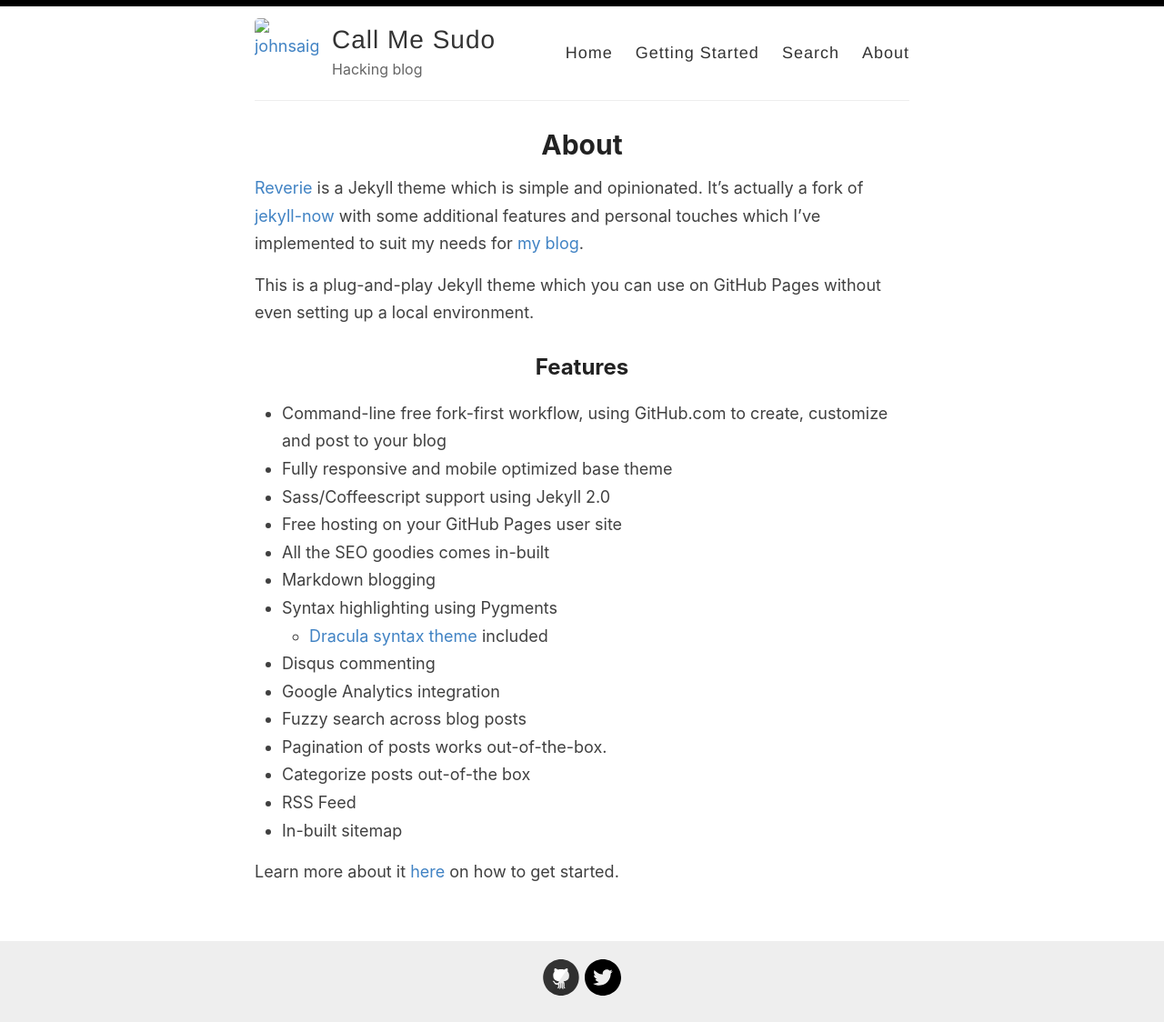
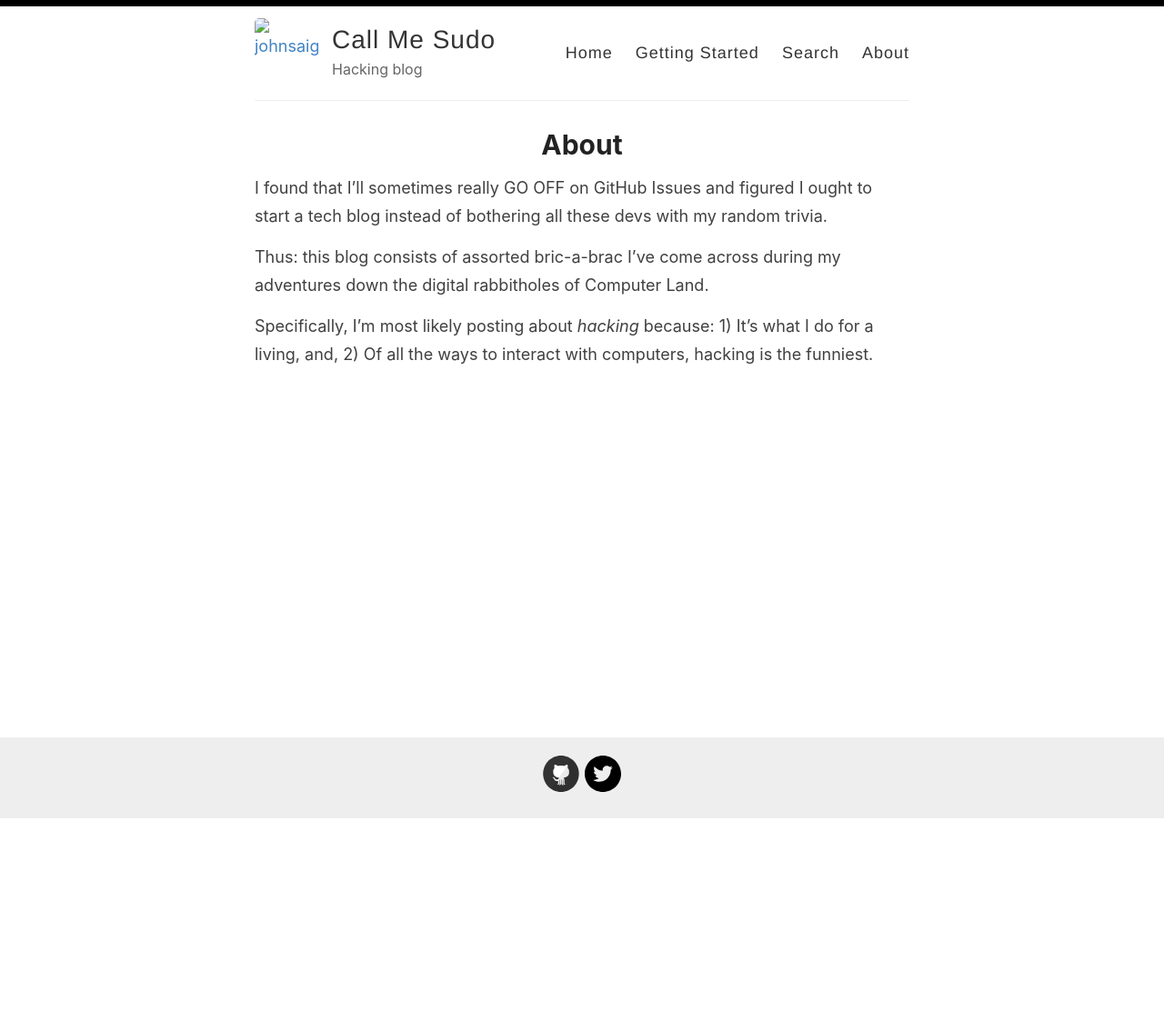
Before and after one commit to johnsaigle/johnsaigle.github.io, a Jekyll site: the page built from _pages/about.md, in a window 1280 px wide. Shown: the whole page at 91% size. Built offline with Jekyll 4.4.1, drawn with Linux system fonts in a browser that asks for light colours; after the commit the page ends 901 px from its top, so only the background shows below that.

Commit message:
Clear "Getting Started" and change About

```diff
--- a/_pages/about.md
+++ b/_pages/about.md
@@ -4,26 +4,10 @@ title: About
 permalink: /about/
 ---
 
-[Reverie](https://github.com/amitmerchant1990/reverie) is a Jekyll theme which is simple and opinionated. It's actually a fork of [jekyll-now](https://github.com/barryclark/jekyll-now) with some additional features and personal touches which I've implemented to suit my needs for [my blog](https://www.amitmerchant.com).
+I found that I'll sometimes really GO OFF on GitHub Issues and figured I ought to start a tech blog instead of bothering all these devs with my random trivia.
 
-This is a plug-and-play Jekyll theme which you can use on GitHub Pages without even setting up a local environment.
+Thus: this blog consists of assorted bric-a-brac I've come across during my adventures down the digital rabbitholes of Computer Land.
 
-## Features
-
-- Command-line free fork-first workflow, using GitHub.com to create, customize and post to your blog
-- Fully responsive and mobile optimized base theme
-- Sass/Coffeescript support using Jekyll 2.0
-- Free hosting on your GitHub Pages user site
-- All the SEO goodies comes in-built
-- Markdown blogging
-- Syntax highlighting using Pygments
-    - [Dracula syntax theme](https://draculatheme.com/) included
-- Disqus commenting
-- Google Analytics integration
-- Fuzzy search across blog posts
-- Pagination of posts works out-of-the-box.
-- Categorize posts out-of-the box
-- RSS Feed
-- In-built sitemap
-
-Learn more about it [here](https://github.com/amitmerchant1990/reverie) on how to get started.
+Specifically, I'm most likely posting about _hacking_ because:
+    1) It's what I do for a living, and,
+    2) Of all the ways to interact with computers, hacking is the funniest.
```
Also changed, not shown: _pages/getting-started.md (deleted, +0 -51 lines).
